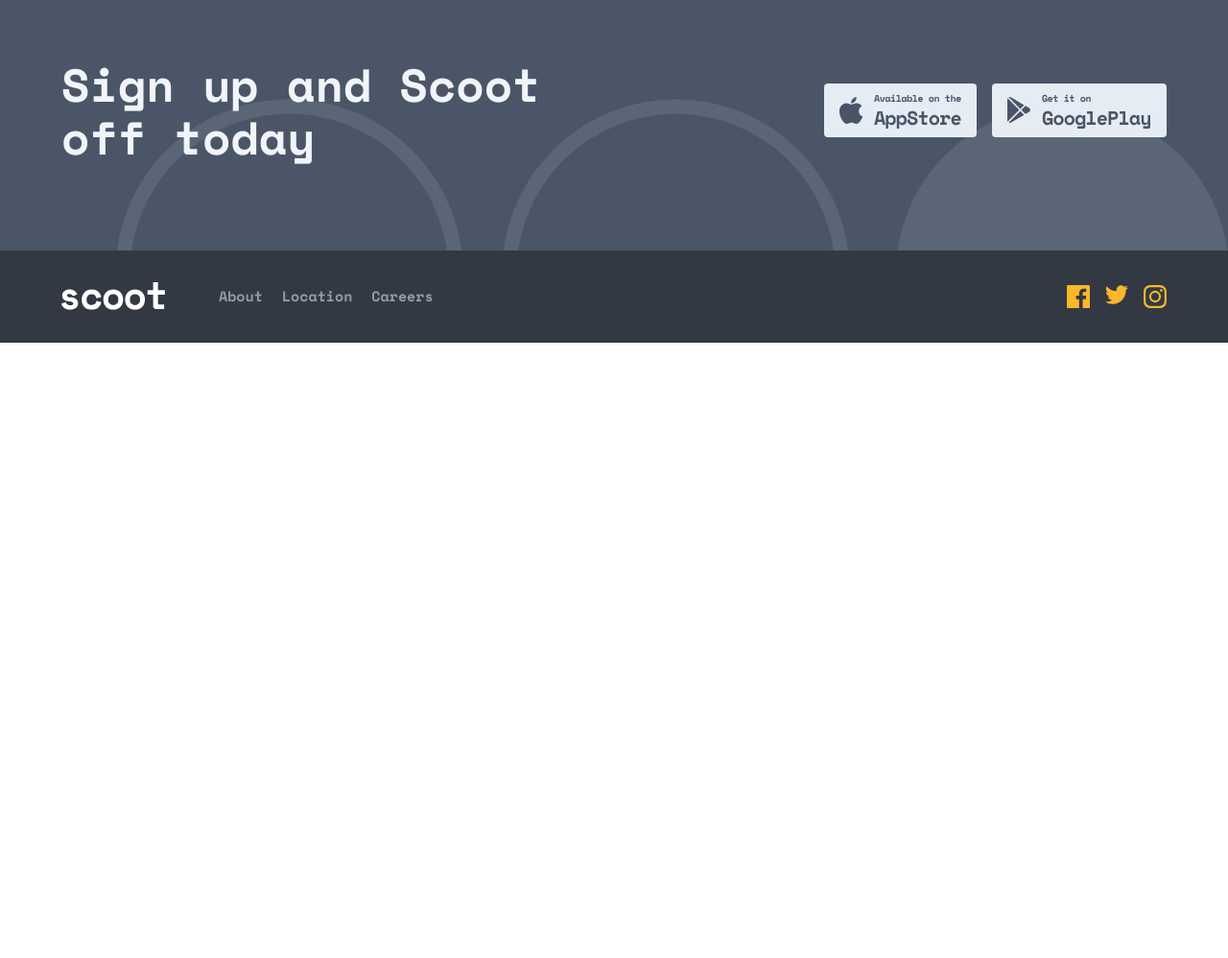
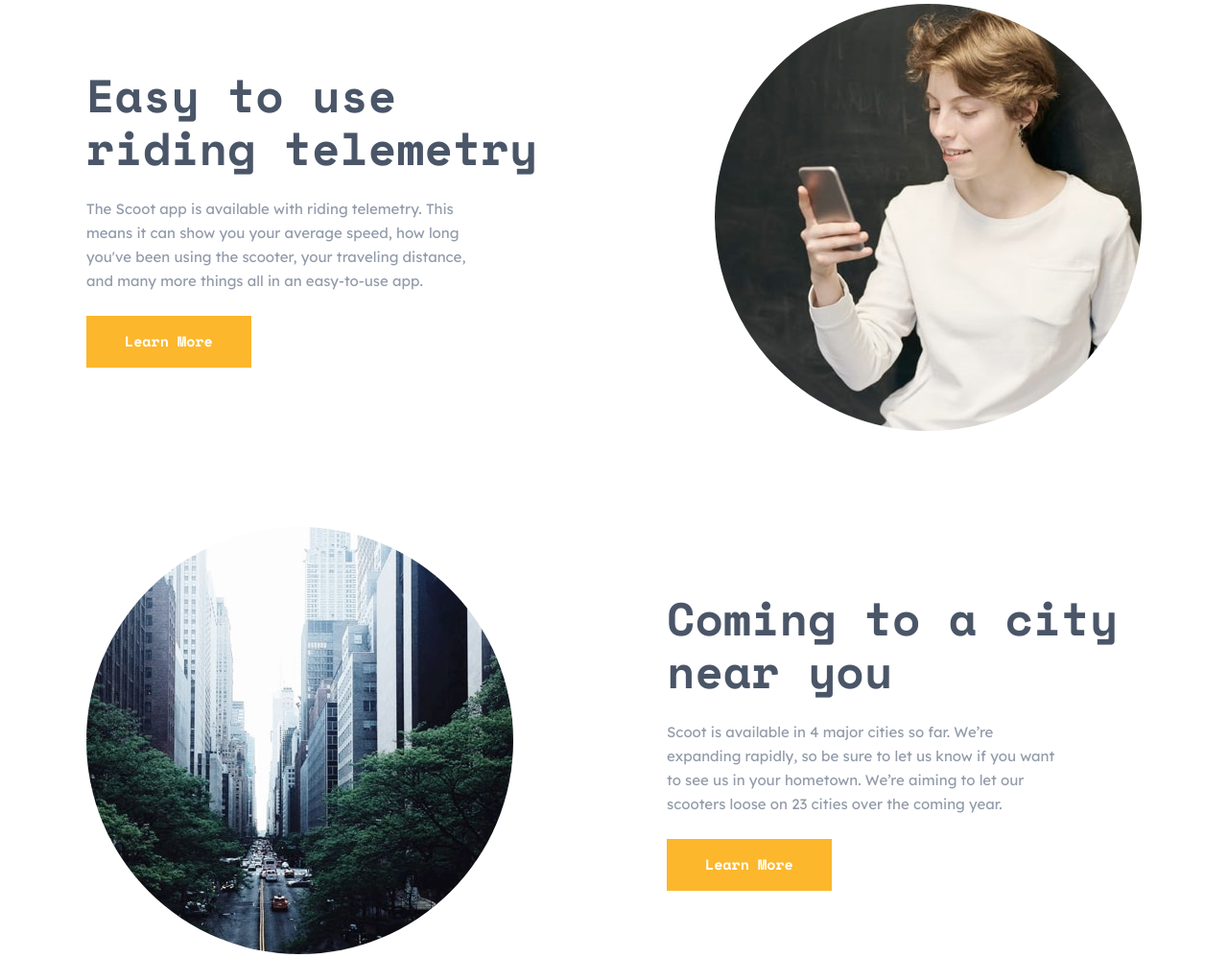
Before and after one commit to kkulek/scoot-multi-page-website, a website: page src/index.html in a window 1280 px wide. Shown: the part 1407-2405 px from the top of the page at 96% size. Before the commit the page ends 1764 px from the top, so only its background shows below. Drawn offline with nearby package versions, Linux system fonts and the light colour scheme.

Commit message:
added benefits section

```diff
--- a/src/index.html
+++ b/src/index.html
@@ -60,7 +60,8 @@
                     <div class="features__content">
                         <p class="features__content--title">Locate with app</p>
                         <p class="features__content--body">Use the app to find the nearest scooter to you. We are
-                            continuously placing scooters in the areas with most demand, so one should never be too far away.</p>
+                            continuously placing scooters in the areas with most demand, so one should never be too far
+                            away.</p>
                     </div>
                 </li>
                 <li class="features__feature">
@@ -68,7 +69,8 @@
                     <div class="features__content">
                         <p class="features__content--title">Pick your scooter</p>
                         <p class="features__content--body">We show the most important info for the scooters closest to
-                            you. So you know how much charge they have left and can see roughly how much it will cost.</p>
+                            you. So you know how much charge they have left and can see roughly how much it will
+                            cost.</p>
                     </div>
                 </li>
                 <li class="features__feature">
@@ -76,50 +78,62 @@
                     <div class="features__content">
                         <p class="features__content--title">Enjoy the ride</p>
                         <p class="features__content--body">Scan the QR code and the bike will unlock. Retract the cable
-                            lock, put on a helmet, and you’re off! Always lock bikes away from walkways and accessibility ramps.</p>
+                            lock, put on a helmet, and you’re off! Always lock bikes away from walkways and
+                            accessibility ramps.</p>
                     </div>
                 </li>
             </ul>
         </div>
     </section>
-</main>
-
-
-<!--Easy to use riding telemetry-->
-
-<!--The Scoot app is available with riding telemetry. This means it can show you your-->
-<!--average speed, how long you've been using the scooter, your traveling distance,-->
-<!--and many more things all in an easy to use app.-->
-
-<!--Learn More-->
-
-<!--Coming to a city near you-->
-
-<!--Scoot is available in 4 major cities so far. We’re expanding rapidly, so be sure-->
-<!--to let us know if you want to see us in your hometown. We’re aiming to let our-->
-<!--scooters loose on 23 cities over the coming year.-->
-
-<!--Learn More-->
-
-<!--Zero hassle payments-->
-
-<!--Our payment is as easy as one two three. We accept most credit cards and debit cards.-->
-<!--You can also link your PayPal account inside the app. Need to pay later? No worries!-->
-<!--You can defer payment for up to a month.-->
-
-<!--Learn More-->
-
+    <section class="benefits">
+        <div class="benefits__container container">
+            <ul class="benefits__list">
+                <li class="benefits__benefit">
+                    <span class="benefits__visual benefits__visual--telemetry"></span>
+                    <div class="benefits__content">
+                        <h2 class="benefits__title">Easy to use riding telemetry</h2>
+                        <p class="benefits__body">The Scoot app is available with riding telemetry. This means it can
+                            show you your
+                            average speed, how long you've been using the scooter, your traveling distance,
+                            and many more things all in an easy-to-use app.</p>
+                        <a class="benefits__button button" href="#">Learn More</a>
+                    </div>
+                </li>
+                <li class="benefits__benefit">
+                    <span class="benefits__visual benefits__visual--city"></span>
+                    <div class="benefits__content">
+                        <h2 class="benefits__title">Coming to a city near you</h2>
+                        <p class="benefits__body">Scoot is available in 4 major cities so far. We’re expanding rapidly, so be sure
+                            to let us know if you want to see us in your hometown. We’re aiming to let our
+                            scooters loose on 23 cities over the coming year.</p>
+                        <a class="benefits__button button" href="#">Learn More</a>
+                    </div>
+                </li>
+                <li class="benefits__benefit">
+                    <span class="benefits__visual benefits__visual--payments"></span>
+                    <div class="benefits__content">
+                        <h2 class="benefits__title">Zero hassle payments</h2>
+                        <p class="benefits__body">Our payment is as easy as one two three. We accept most credit cards and debit cards.
+                            You can also link your PayPal account inside the app. Need to pay later? No worries!
+                            You can defer payment for up to a month.</p>
+                        <a class="benefits__button button" href="#">Learn More</a>
+                    </div>
+                </li>
+            </ul>
+        </div>
+    </section>
 <section class="cta">
     <div class="container">
         <h3>Sign up and Scoot off today</h3>
         <div class="cta__icons">
-            <a href=""><img class="cta__icon cta__icon--app-store" src="./assets/icons/app-store.svg"
-                            alt="App Store"></a>
-            <a href=""><img class="cta__icon cta__icon--google-play" src="./assets/icons/google-play.svg"
-                            alt="Google Play"></a>
+            <a href="#"><img class="cta__icon cta__icon--app-store" src="./assets/icons/app-store.svg"
+                             alt="Available on the App Store"></a>
+            <a href="#"><img class="cta__icon cta__icon--google-play" src="./assets/icons/google-play.svg"
+                             alt="Available on the Google Play"></a>
         </div>
     </div>
 </section>
+</main>
 <footer>
     <div class="footer container">
         <a class="footer__logo logo" href="#">
--- a/src/styles/_index.scss
+++ b/src/styles/_index.scss
@@ -1,3 +1,4 @@
+//Section Hero
 .hero {
   position: relative;
   background-repeat: no-repeat;
@@ -18,7 +19,7 @@
     &:after {
       content: url("../assets/patterns/white-circles.svg");
       position: absolute;
-      right: rem(-30px);
+      right: 0;
       bottom: 10%;
     }
   }
@@ -32,8 +33,8 @@
   @include breakpoint-up(xlarge) {
     &:after {
       content: url("../assets/patterns/white-circles.svg");
-      right: 5%;
-      bottom: 22%;
+      right: 2%;
+      bottom: 25.5%;
     }
   }
 
@@ -103,6 +104,7 @@
   }
 }
 
+//Section Features
 .features {
   position: relative;
 
@@ -141,6 +143,7 @@
       width: 56%
     }
   }
+
   //Desktop horizontal line across features end
 
   &__container {
@@ -226,7 +229,6 @@
       background-image: url("../assets/icons/ride.svg");
     }
 
-
     //Tablet vertical line across features start
     &--line {
       &:after {
@@ -247,6 +249,7 @@
         }
       }
     }
+
     //Tablet vertical line across features end
   }
 
@@ -270,3 +273,102 @@
     }
   }
 }
+
+//Section Benefits
+.benefits {
+  margin-bottom: rem(200px);
+
+  &__list {
+  }
+
+  &__benefit {
+    display: flex;
+    flex-direction: column;
+    align-items: center;
+    justify-content: space-between;
+    text-align: center;
+
+    @include breakpoint-up(large) {
+      flex-direction: row-reverse;
+      text-align: left;
+
+      &:nth-of-type(2) {
+        flex-direction: row;
+      }
+    }
+
+    &:not(:last-of-type) {
+      margin-bottom: 100px;
+    }
+  }
+
+  &__content {
+    $margin-bottom: rem(32px);
+    flex-basis: 45%;
+
+    @include breakpoint-up(medium) {
+      $margin-bottom: rem(70px);
+    }
+
+    @include breakpoint-up(large) {
+      $margin-bottom: rem(24px);
+      width: 43%;
+    }
+
+
+    h2 {
+      margin-bottom: $margin-bottom;
+    }
+
+    p {
+      margin-bottom: $margin-bottom;
+
+      @include breakpoint-up(large) {
+        padding-right: rem(80px);
+      }
+
+    }
+
+    a {
+
+    }
+  }
+
+  &__visual {
+    display: inline-block;
+    width: 311px;
+    height: 311px;
+    flex-basis: 311px;
+    background-size: cover;
+    background-position: center;
+    border-radius: 50%;
+    flex-shrink: 0;
+    position: relative;
+
+    @include breakpoint-up(large) {
+      width: 445px;
+      height: 445px;
+      flex-basis: 445px;
+    }
+
+    &--telemetry {
+      background-image: url("../assets/images/telemetry.jpg");
+    }
+
+    &--city {
+      background-image: url("../assets/images/near-you.jpg");
+    }
+
+    &--payments {
+      background-image: url("../assets/images/payments.jpg");
+    }
+
+    &:before {
+
+    }
+
+    &:after {
+
+    }
+  }
+}
```
Also changed, not shown: src/styles/style.css, 1 other file.
